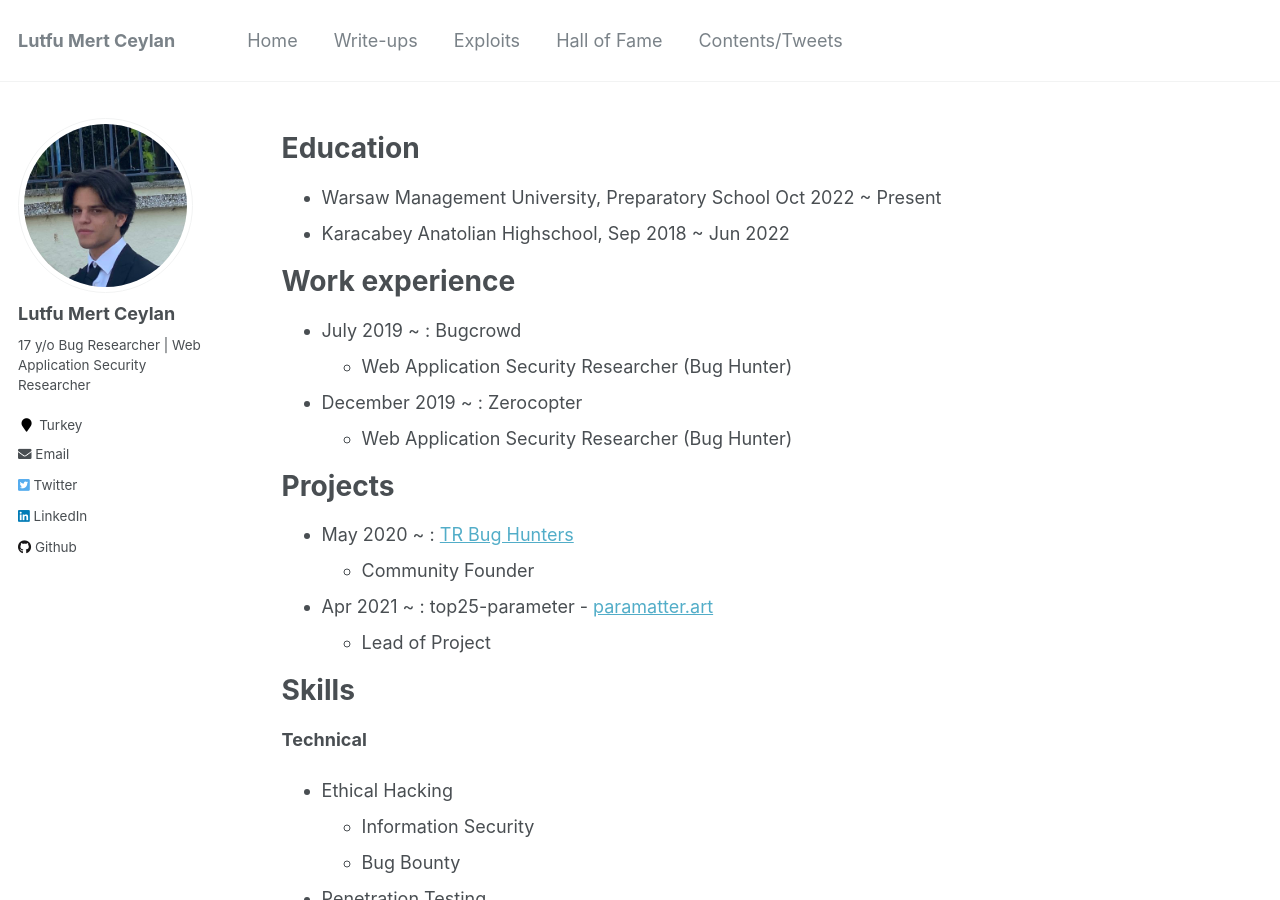
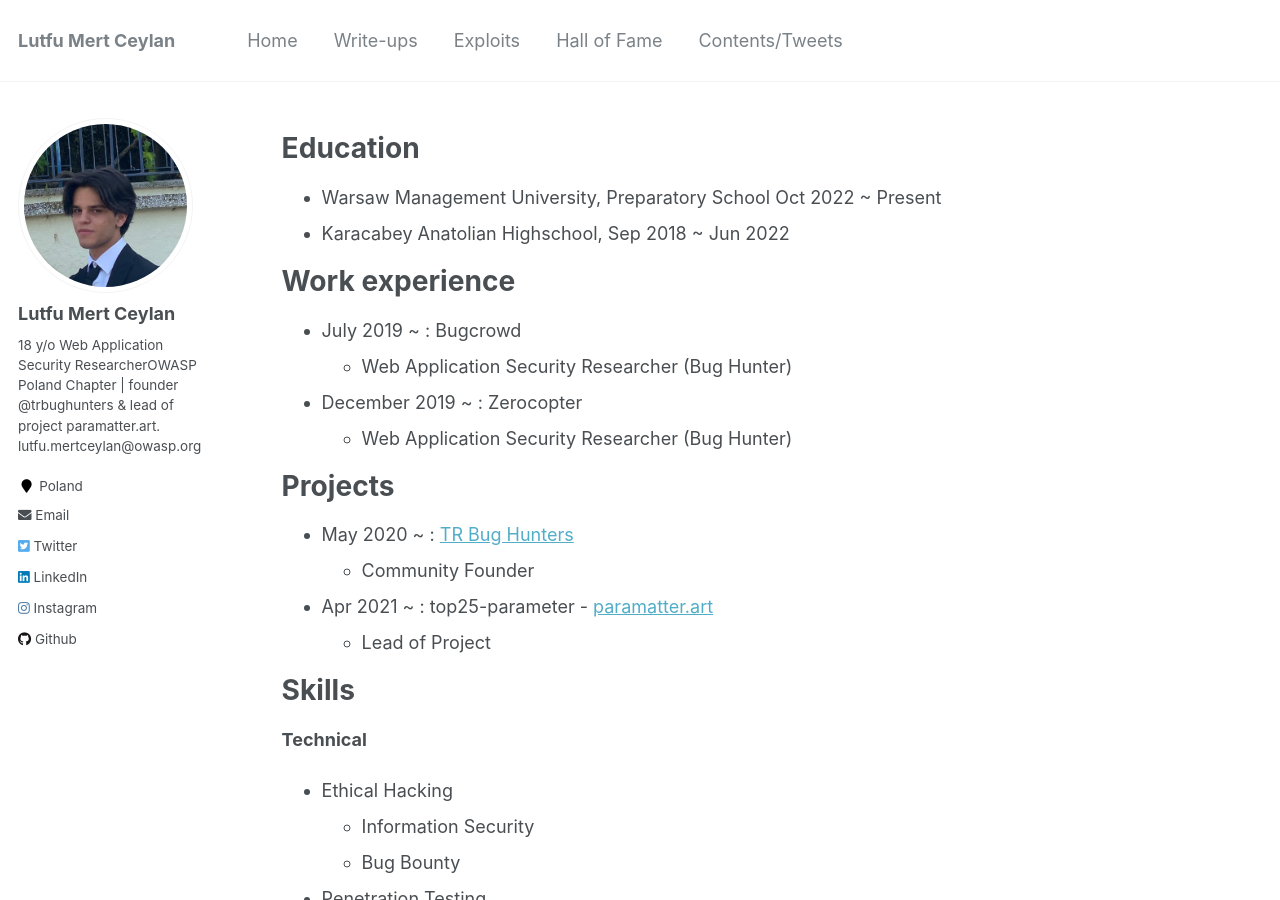
Before and after one commit to lutfumertceylan/mywebsite, a Jekyll site: the page built from _pages/cv.md, in a window 1280 px wide and 900 px high. Built offline with Jekyll 4.4.1, drawn with Linux system fonts in a browser that asks for light colours.

Commit message:
Update _config.yml

```diff
--- a/_config.yml
+++ b/_config.yml
@@ -10,7 +10,7 @@ locale                   : "en-US"
 title                    : "Lutfu Mert Ceylan"
 title_separator          : ">"
 name                     : &name "Lutfu Mert Ceylan"
-description              : &description "17 y/o Bug Hunter | Web Application Security Researcher"
+description              : &description "18 y/o Bug Hunter | Web Application Security Researcher"
 url                      : https://lutfumertceylan.com.tr #https://academicpages.github.io # the base hostname & protocol for your site e.g. "https://mmistakes.github.io"
 baseurl                  : #"" # the subpath of your site, e.g. "/blog"
 repository               : lutfumertceylan/website #"academicpages/academicpages.github.io"
@@ -82,8 +82,8 @@ analytics:
 author:
   name             : "Lutfu Mert Ceylan"
   avatar           : "pp0003.jpg"
-  bio              : "17 y/o Bug Researcher | Web Application Security Researcher"
-  location         : "Turkey"
+  bio              : "18 y/o Web Application Security ResearcherOWASP Poland Chapter | founder @trbughunters & lead of project paramatter.art. <br> lutfu.mertceylan@owasp.org"
+  location         : "Poland"
   employer         :
   googlescholar    : #"https://yourfullgooglescholarurl.com"
   email            : "lutfumertceylan@gmail.com"
@@ -98,7 +98,7 @@ author:
   github           : "lutfumertceylan"
   google_plus      :
   keybase          :
-  instagram        :
+  instagram        : "lutfumertceylan"
   lastfm           :
   linkedin         : "lutfumertceylan"
   orcid            : #"http://orcid.org/yourorcidurl"
```
